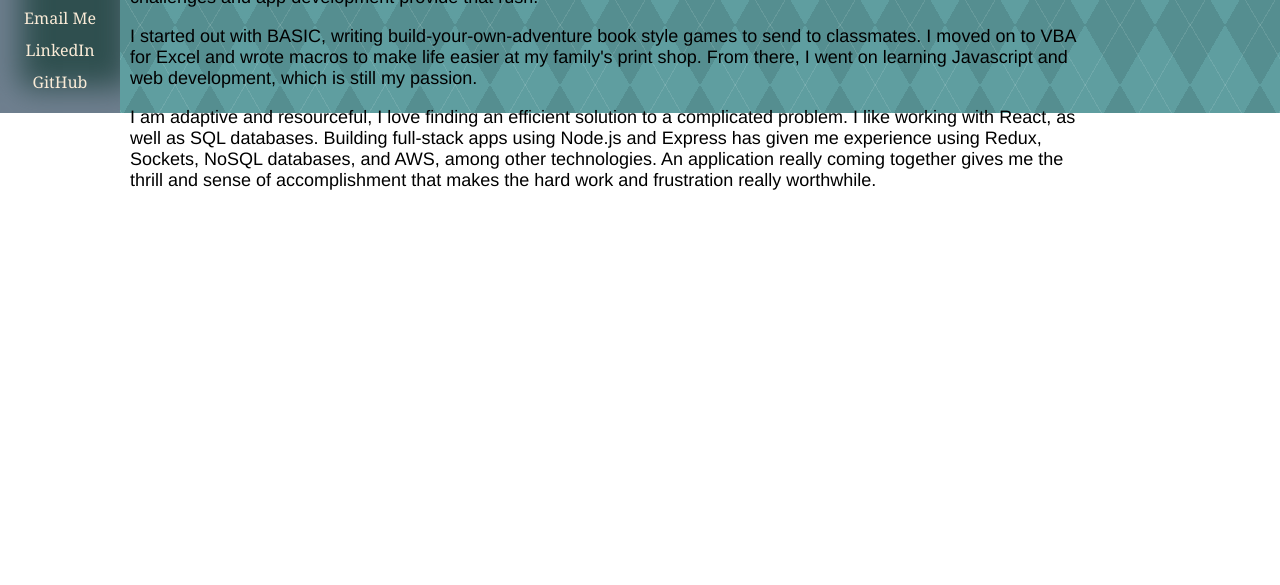
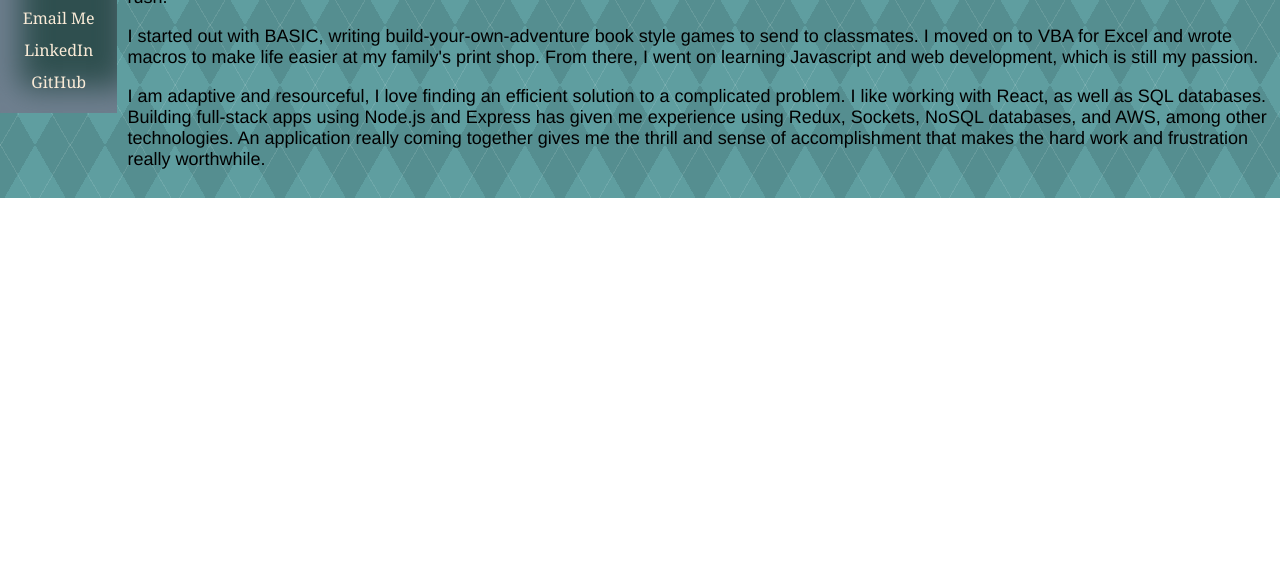
Before and after one commit to Ocheyo/portfolio, a React app: page / in a window 1280 px wide. Shown: the part 215-800 px from the top of the page. Built offline with nearby package versions, Linux system fonts and the light colour scheme.

Commit message:
fix style hacks

```diff
--- a/public/styles.css
+++ b/public/styles.css
@@ -18,6 +18,10 @@ h5 {
   linear-gradient(60deg, rgba(0, 0, 0, .1) 25%, transparent 25%, transparent 75%, rgba(0, 0, 0, .1) 75%, rgba(0, 0, 0, .1)),
   linear-gradient(120deg, rgba(0, 0, 0, .1) 25%, transparent 25%, transparent 75%, rgba(0, 0, 0, .1) 75%, rgba(0, 0, 0, .1));
   background-size: 70px 120px;
+}
+
+.page {
+  display: flex;
 }
 
 .Sidebar {
@@ -73,8 +77,8 @@ h5 {
 .list {
   margin: 30px 0px 0px 20px;
   color: antiquewhite;
+  position: absolute;
   font-size: 25px;
-  position: absolute;
   display: inline-flex;
 }
 
@@ -94,13 +98,11 @@ h5 {
 .content {
   font-family: Helvetica, Arial, sans-serif;
   display: inline-block;
-  position: absolute;
   padding: 10px 10px 10px 10px;
 }
 
 .content p {
   font-size: 18px;
-  width: 85%;
 }
 
 .screenshot {
--- a/src/Home.js
+++ b/src/Home.js
@@ -19,8 +19,10 @@ class Home extends Component {
     return (
       <div>
         <Nav current={this.state.current} onClick={this.clickHandler.bind(this)}/>
-        <Sidebar />
-        <Content current={this.state.current} />
+        <div className="page">
+          <Sidebar />
+          <Content current={this.state.current} />
+        </div>
       </div>
     )
   }
```
